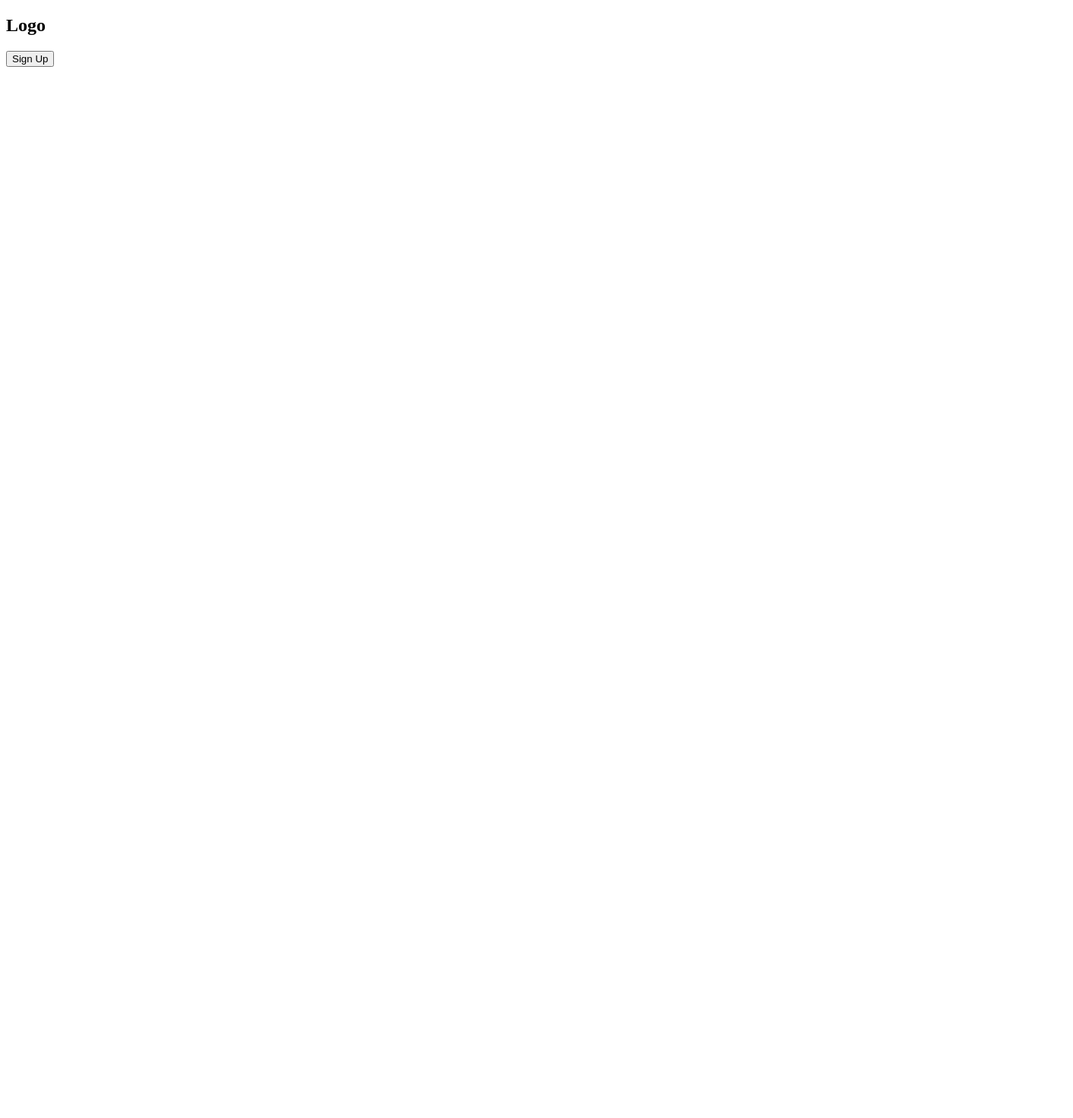
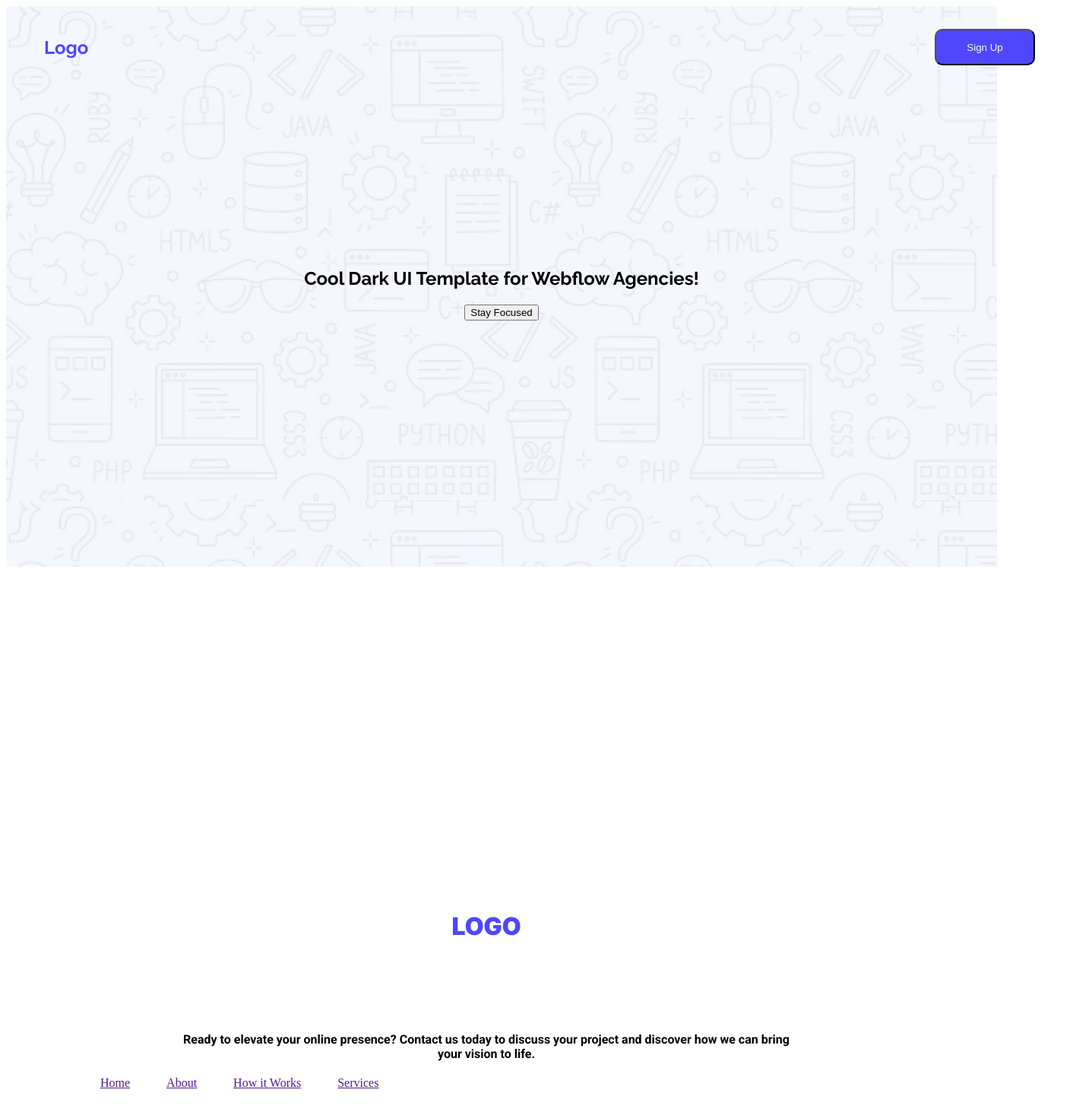
Before and after one commit to nur21horin/Assingment-01, a plain HTML site: page index.html in a window 1280 px wide. Shown: the whole page at 76% size, 1412 px wide, since content can reach past the window. Before the commit the page ends 800 px from the top, so only its background shows below. Drawn offline with Linux system fonts and the light colour scheme.

Commit message:
first page done with nav section

```diff
--- /dev/null
+++ b/Style/styles.css
@@ -0,0 +1,127 @@
+@import url("https://fonts.googleapis.com/css2?family=Outfit:wght@100..900&family=Raleway:ital,wght@0,100..900;1,100..900&display=swap");
+@import url("https://fonts.googleapis.com/css2?family=Inter:ital,opsz,wght@0,14..32,900;1,14..32,900&display=swap");
+@import url("https://fonts.googleapis.com/css2?family=Roboto:ital,wght@0,100..900;1,100..900&display=swap");
+.main {
+  width: 100%;
+  max-width: 1440px;
+  height: 698px;
+  margin-left: auto;
+  margin-right: auto;
+  background-image: url("../Assets/Hero-bg.png");
+  background-repeat: repeat;
+  background-size: auto;
+
+  display: flex;
+  flex-direction: column;
+  justify-content: center;
+
+  align-items: center;
+  text-align: center;
+  padding: 20px;
+  position: relative;
+}
+
+.nav {
+  display: flex;
+  justify-content: space-between;
+  align-items: center;
+  width: 100%;
+  padding: 20px 50px;
+  position: absolute;
+  top: 0;
+  left: 0;
+  font-family: "Raleway", sans-serif;
+  color: #4e47ff;
+  opacity: 100%;
+
+}
+
+.btn-class {
+  width: 132px;
+  height: 48px;
+  align-items: center;
+  gap: 10px;
+  padding: 12px 36px;
+  opacity: 100%;
+  border-radius: 10px;
+  background-color: #4e47ff;
+  color: #ffffff;
+}
+
+.banner h1 {
+  font-family: "Raleway", sans-serif;
+  display: block;
+  align-items: center;
+  justify-content: center;
+}
+.banner-class {
+  width: 905px;
+  height: 237px;
+  text-align: center;
+  gap: 37px;
+  padding: 0px 0px;
+  opacity: 100%;
+  border-radius: 0px;
+  display: block;
+  justify-content: center;
+  font-family: "Raleway", sans-serif;
+}
+.heading {
+  align-content: center;
+}
+.focus-btn {
+  padding: 12px 30px;
+  background-color: #28a745;
+  color: white;
+  font-size: 18px;
+  border: none;
+  border-radius: 8px;
+  cursor: pointer;
+}
+/*FOoter style*/
+.foot{
+    width: 100%;
+
+}
+.footer_site {
+  display: block;
+  text-align: center;
+  margin: 454px 104px;
+
+  align-items: flex-start;
+  gap: 30px;
+  padding: 0px 0px;
+  padding: 0;
+  opacity: 100%;
+  border-radius: 0px;
+}
+.footer_logo {
+  display: block;
+  margin: 120px 0px;
+  width: auto;
+  height: auto;
+  opacity: 100%;
+  border-radius: 0;
+  font-family: "Inter", sans-serif;
+  font-weight: 900;
+  color: #4e47ff;
+
+}
+.footer_site h4 {
+  display: block;
+  margin: 0px 120px;
+  opacity: 100%;
+  font-family: "Roboto", sans-serif;
+   font-variation-settings:"wdth" 100;
+}
+
+.footer_link {
+  display: flex;
+  color: #8987a1;
+  opacity: 100%;
+  width: 401px;
+  height: 24px;
+  gap: 48px;
+  padding: 20px;
+  border-radius: 0px;
+}
--- a/index.html
+++ b/index.html
@@ -1,16 +1,41 @@
 <!DOCTYPE html>
 <html lang="en">
   <head>
-    <meta charset="UTF-8">
-    <meta name="viewport" content="width=device-width, initial-scale=1.0">
+    <meta charset="UTF-8" />
+    <meta name="viewport" content="width=device-width, initial-scale=1.0" />
     <title>Landing Launch</title>
+    <link rel="stylesheet" href="./Style/styles.css" />
   </head>
   <body>
+    <!--It's a first page-->
+    <main class="main">
       <nav>
-        <div>
+        <div class="nav">
           <h2>Logo</h2>
-            <button>Sign Up</button>
+          <button class="btn-class">Sign Up</button>
         </div>
       </nav>
+      <section class="banner">
+        <h1>Cool Dark UI Template for Webflow Agencies!</h1>
+        <button class="focus-button">Stay Focused</button>
+      </section>
+    </main>
+    <footer class="foot" >
+      <div class="footer_site">
+        <div>
+          <h1 class="footer_logo">LOGO</h1>
+          <h4>
+            Ready to elevate your online presence? Contact us today to discuss
+            your project and discover how we can bring your vision to life.
+          </h4>
+        </div>
+        <div class="footer_link">
+          <a href="">Home</a>
+          <a href="">About</a>
+          <a href="">How it Works</a>
+          <a href="">Services</a>
+        </div>
+      </div>
+    </footer>
   </body>
 </html>
```
Lines whose indentation alone changed are shown as unchanged.
